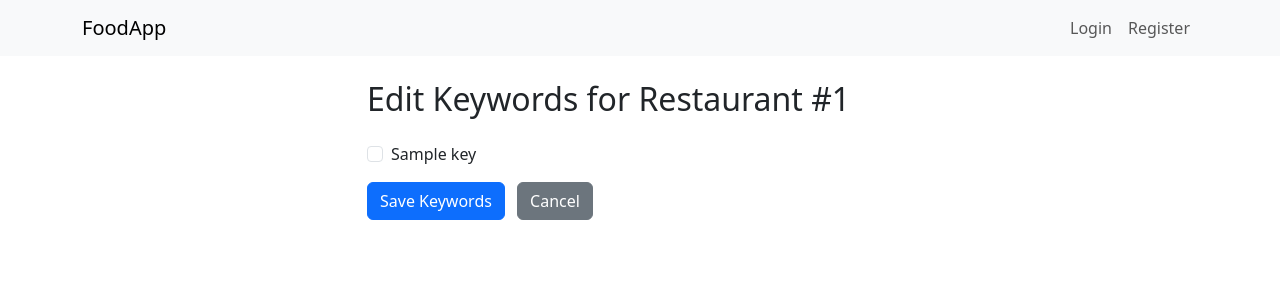
After one commit to mdoganozgun/FOS, a Flask app: template templates/edit_keywords.html in a window 1280 px wide. The commit adds this page. Shown: the top 300 px of the page. Run offline with Flask 3, Linux system fonts and the light colour scheme; the template is opened without the code that fills it: most values are stand-ins (such as "Sample title", 1, 10 or a date in 2020).

Commit message:
edit keyword added for managers

```diff
--- /dev/null
+++ b/templates/edit_keywords.html
@@ -0,0 +1,30 @@
+{% extends "base.html" %}
+
+{% block title %}Edit Keywords – FoodApp{% endblock %}
+
+{% block content %}
+<div class="row justify-content-center">
+  <div class="col-md-6">
+    <h2 class="mb-4">Edit Keywords for Restaurant #{{ restaurant_id }}</h2>
+    <form method="POST" action="{{ url_for('manager.save_keywords', rid=restaurant_id) }}">
+      <div class="mb-3">
+        {% for key_id, key_name in all_keys %}
+          <div class="form-check">
+            <input class="form-check-input"
+                   type="checkbox"
+                   name="keyword"
+                   value="{{ key_id }}"
+                   id="keyword{{ key_id }}"
+                   {% if key_id in tagged %}checked{% endif %}>
+            <label class="form-check-label" for="keyword{{ key_id }}">
+              {{ key_name }}
+            </label>
+          </div>
+        {% endfor %}
+      </div>
+      <button type="submit" class="btn btn-primary">Save Keywords</button>
+      <a href="{{ url_for('manager.manager_dashboard') }}" class="btn btn-secondary ms-2">Cancel</a>
+    </form>
+  </div>
+</div>
+{% endblock %}
--- a/templates/manager_dashboard.html
+++ b/templates/manager_dashboard.html
@@ -17,8 +17,10 @@
 
 {% for rid, name, city in restaurants %}
   <div class="card mb-4">
-    <div class="card-header">
-      <h3>{{ name }} ({{ city }})</h3>
+    <div class="card-header d-flex justify-content-between align-items-center">
+      <h3 class="mb-0">{{ name }} ({{ city }})</h3>
+      <a href="{{ url_for('manager.edit_keywords', rid=rid) }}"
+         class="btn btn-sm btn-outline-secondary">Edit Keywords</a>
     </div>
     <div class="card-body">
       <form method="POST" class="row g-2 mb-3">
```
Also changed, not shown: routes/manager_routes.py (+46 -0 lines).
